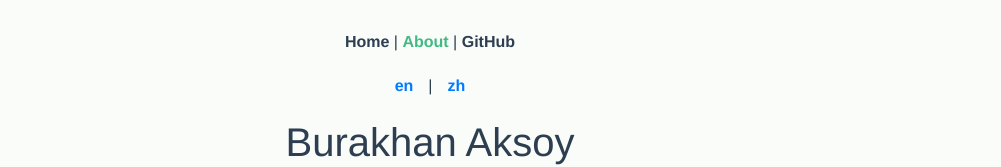
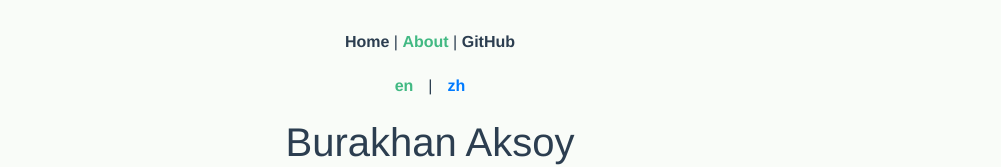
Before and after one commit to burakhanaksoy/Burak-Website, a Vue app: page /about in a window 1280 px wide. Shown: the top 167 px of the page, without its empty margins (210-1211 px from the left). Built offline with nearby package versions, Linux system fonts and the light colour scheme.

Commit message:
dynamic class change when clicking on language

```diff
--- a/src/components/LocaleSwitcher.vue
+++ b/src/components/LocaleSwitcher.vue
@@ -2,11 +2,11 @@
   <div class="container">
     <div class="row">
       <div class="col">
-        <a class="lang" @click="changeLang">en</a>
+        <a @click="changeLang" :class="classEn">en</a>
       </div>
       |
       <div class="col">
-        <a class="lang" @click="changeLang">zh</a>
+        <a @click="changeLang" :class="classZh">zh</a>
       </div>
     </div>
   </div>
@@ -18,7 +18,10 @@ import { mapState, mapActions } from "vuex";
 export default {
   name: "LocaleSwitcher",
   data: function () {
-    return {};
+    return {
+      classEn: "isActive",
+      classZh: "isNotActive",
+    };
   },
   computed: {
     ...mapState({
@@ -37,6 +40,13 @@ export default {
     changeLang: function (event) {
       var val = event.target.innerText;
       this.$store.dispatch("setLanguage", val);
+      if (val === "zh") {
+        this.classZh = "isActive";
+        this.classEn = "isNotActive";
+      } else {
+        this.classEn = "isActive";
+        this.classZh = "isNotActive";
+      }
     },
 
     // switchLocale: (locale) => {
@@ -127,4 +137,12 @@ a:hover {
   left: 10px;
   top: 30px;
 } */
+
+.isActive {
+  color: #42b983;
+}
+
+.isNotActive {
+  color: #007bff;
+}
 </style>
```
